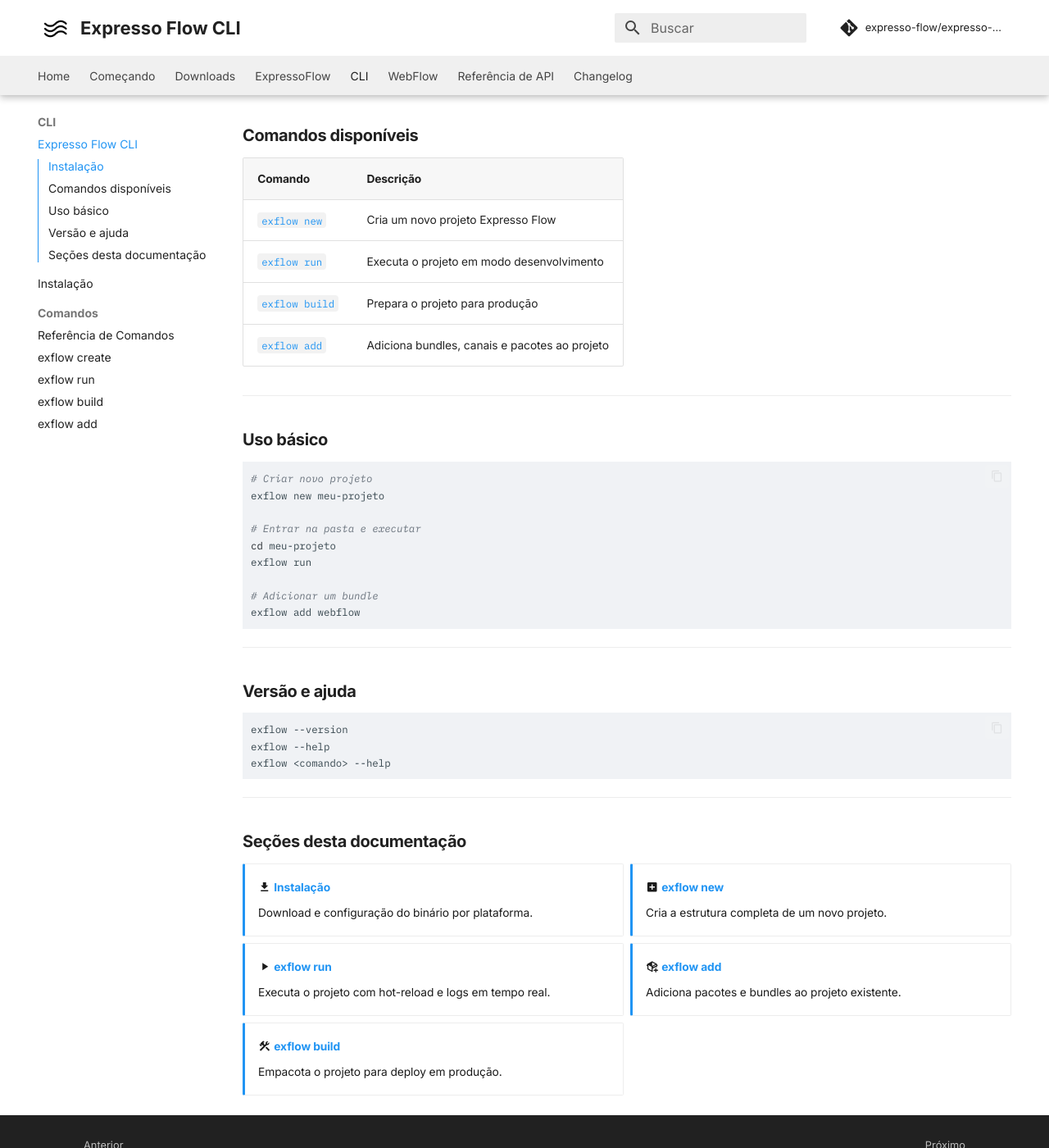
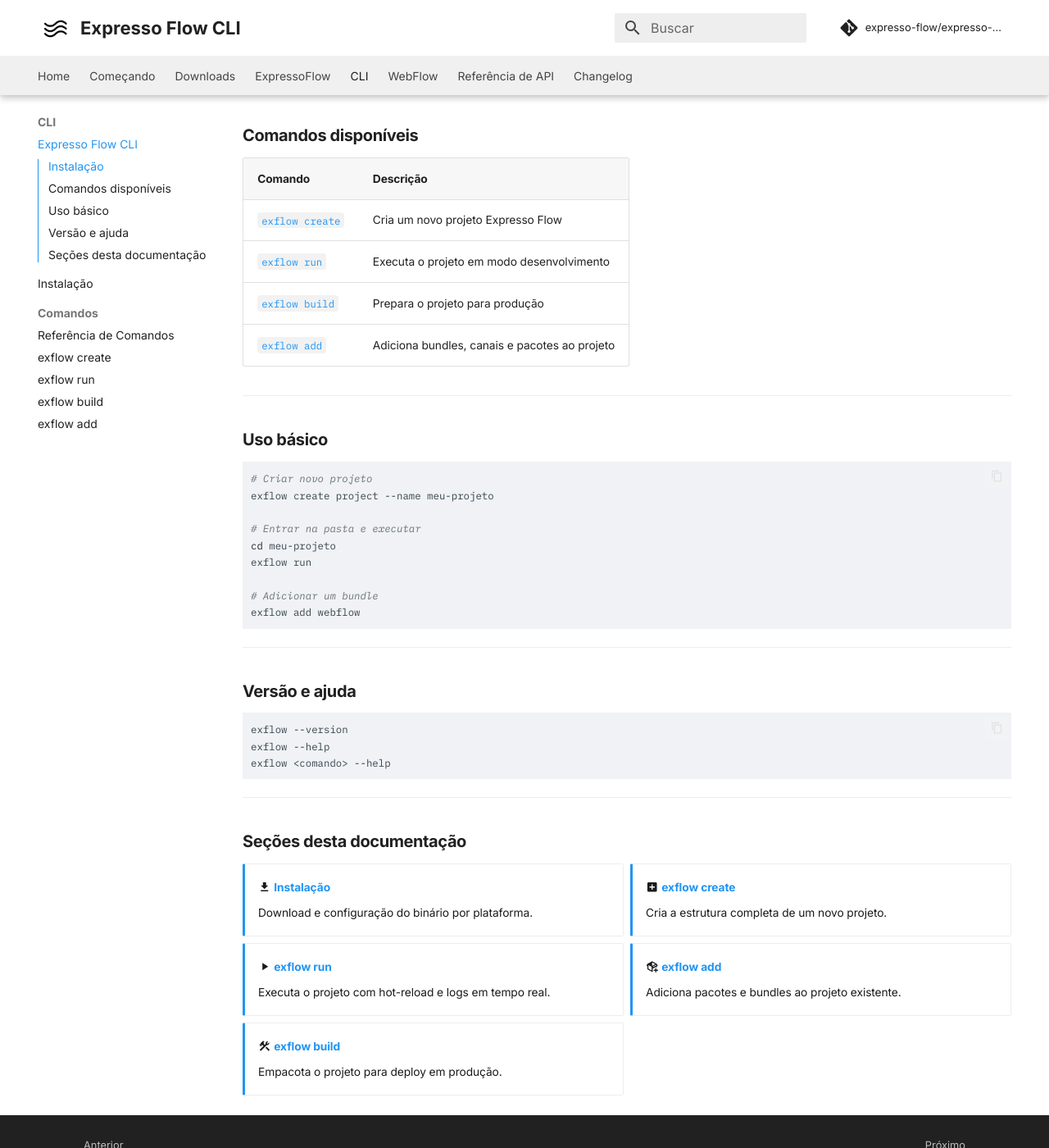
Before and after one commit to goiascode/expresso-flow-doc, an MkDocs documentation site: the page built from docs/cli/index.md, in a window 1280 px wide and 1400 px high, scrolled down 339 px. Shown: the whole window at 82% size. Built offline with MkDocs 1.6.1 and Material for MkDocs 9.7.7, drawn with Linux system fonts in a browser that asks for light colours; comment, search, counter and statistics services are not loaded; the version menu is left out.

Commit message:
Update documentation: replace 'exflow new' with 'exflow create' in CLI commands and installation sections for consistency

````diff
--- a/docs/cli/index.md
+++ b/docs/cli/index.md
@@ -14,7 +14,7 @@ Consulte a página de [Downloads](../downloads/index.md) para instalar o binári
 
 | Comando | Descrição |
 |---------|-----------|
-| [`exflow new`](commands/new.md) | Cria um novo projeto Expresso Flow |
+| [`exflow create`](commands/new.md) | Cria um novo projeto Expresso Flow |
 | [`exflow run`](commands/run.md) | Executa o projeto em modo desenvolvimento |
 | [`exflow build`](commands/build.md) | Prepara o projeto para produção |
 | [`exflow add`](commands/add.md) | Adiciona bundles, canais e pacotes ao projeto |
@@ -25,7 +25,7 @@ Consulte a página de [Downloads](../downloads/index.md) para instalar o binári
 
 ```bash
 # Criar novo projeto
-exflow new meu-projeto
+exflow create project --name meu-projeto
 
 # Entrar na pasta e executar
 cd meu-projeto
@@ -55,7 +55,7 @@ exflow <comando> --help
 
     Download e configuração do binário por plataforma.
 
-- :material-plus-box: **[exflow new](commands/new.md)**
+- :material-plus-box: **[exflow create](commands/new.md)**
 
     Cria a estrutura completa de um novo projeto.
 
````
Also changed, not shown: docs/cli/installation.md (+1 -1 lines), docs/downloads/index.md (+1 -1 lines).
